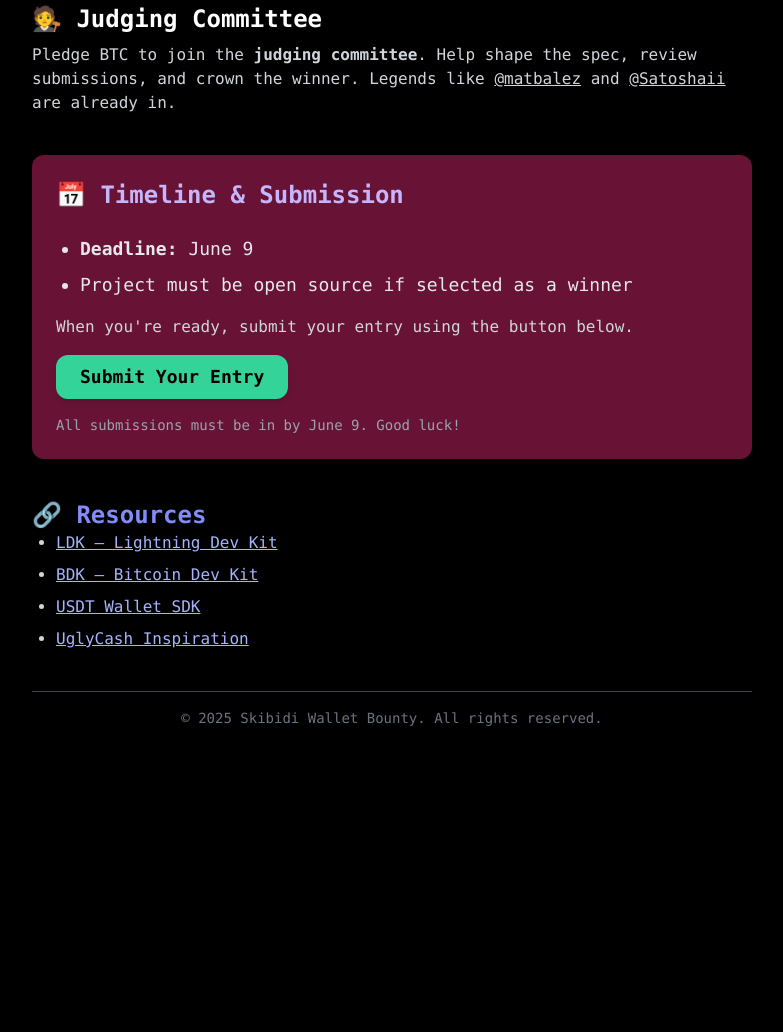
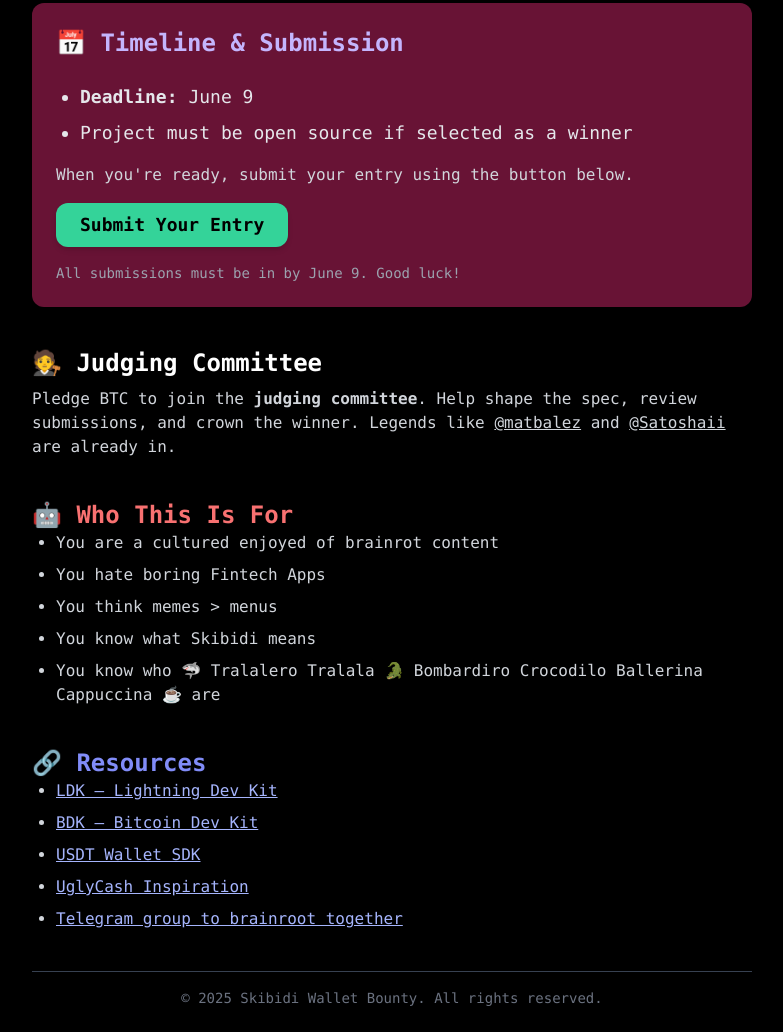
Before and after one commit to pavlenex/skibidi-cash, a plain HTML site: page index.html in a window 1280 px wide. Shown: the part 1129-2161 px from the top of the page, without its empty margins (248-1031 px from the left). Before the commit the page ends 1881 px from the top, so only its background shows below. Drawn offline with nearby package versions, Linux system fonts and the light colour scheme.

Commit message:
Update index.html

```diff
--- a/index.html
+++ b/index.html
@@ -55,13 +55,6 @@
       </p>
     </section>
 
-    <section>
-      <h2 class="text-2xl font-bold text-teal-400">🧑‍⚖️ Judging Committee</h2>
-      <p class="text-gray-300 mt-2">
-        Pledge BTC to join the <strong>judging committee</strong>. Help shape the spec, review submissions, and crown the winner. Legends like <a href="https://twitter.com/matbalez" class="underline text-teal-300">@matbalez</a> and <a href="https://twitter.com/Satoshaii" class="underline text-teal-300">@Satoshaii</a> are already in.
-      </p>
-    </section>
-
 <section class="bg-pink-900 bg-opacity-80 rounded-xl text-white text-left p-6 space-y-4 shadow-lg">
   <h2 class="text-2xl font-bold text-purple-300 mb-2">📅 Timeline & Submission</h2>
   <ul class="list-disc ml-6 text-gray-200 space-y-2 text-left inline-block text-lg">
@@ -80,7 +73,23 @@
     All submissions must be in by June 9. Good luck!
   </p>
 </section>
+<section>
+  <h2 class="text-2xl font-bold text-teal-400">🧑‍⚖️ Judging Committee</h2>
+  <p class="text-gray-300 mt-2">
+    Pledge BTC to join the <strong>judging committee</strong>. Help shape the spec, review submissions, and crown the winner. Legends like <a href="https://twitter.com/matbalez" class="underline text-teal-300">@matbalez</a> and <a href="https://twitter.com/Satoshaii" class="underline text-teal-300">@Satoshaii</a> are already in.
+  </p>
+</section>
 
+    <section>
+      <h2 class="text-2xl font-bold text-red-400">🤖 Who This Is For</h2>
+      <ul class="list-disc ml-6 text-gray-300 space-y-2">
+        <li>You are a cultured enjoyed of brainrot content</li>
+        <li>You hate boring Fintech Apps</li>
+        <li>You think memes > menus</li>
+        <li>You know what Skibidi means</li>
+        <li>You know who 🦈 Tralalero Tralala 🐊 Bombardiro Crocodilo Ballerina Cappuccina ☕️ are</li>
+      </ul>
+  </section>
 
     <section>
       <h2 class="text-2xl font-bold text-indigo-400">🔗 Resources</h2>
@@ -89,6 +98,8 @@
         <li><a href="https://bitcoindevkit.org" class="underline text-indigo-300">BDK – Bitcoin Dev Kit</a></li>
         <li><a href="https://docs.wallet.tether.io" class="underline text-indigo-300">USDT Wallet SDK</a></li>
         <li><a href="https://ugly.cash" class="underline text-indigo-300">UglyCash Inspiration</a></li>
+        <li><a href="https://t.me/+pmWQGSUlXRE0Y2I0" class="underline text-indigo-300">Telegram group to brainroot together</a></li>
+
       </ul>
     </section>
 
```
